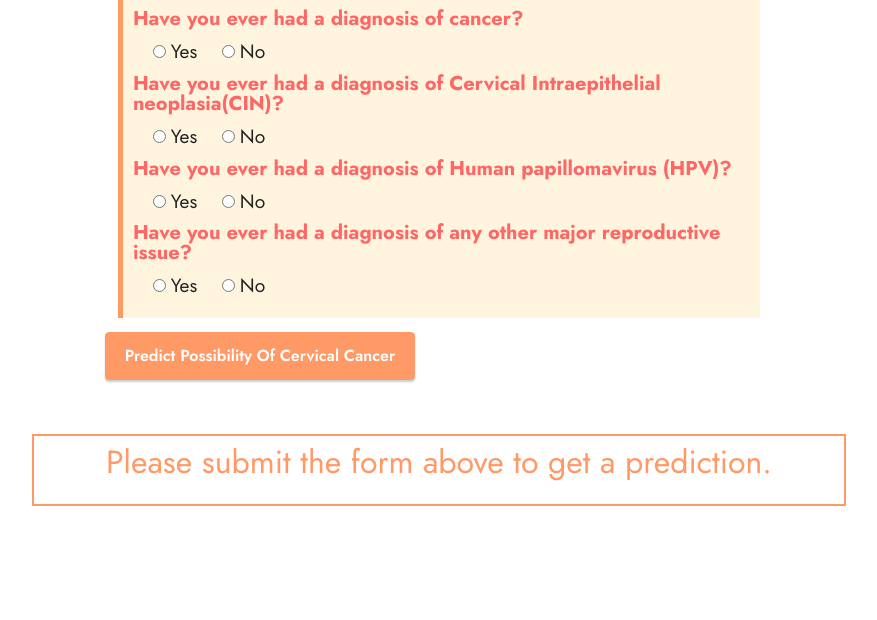
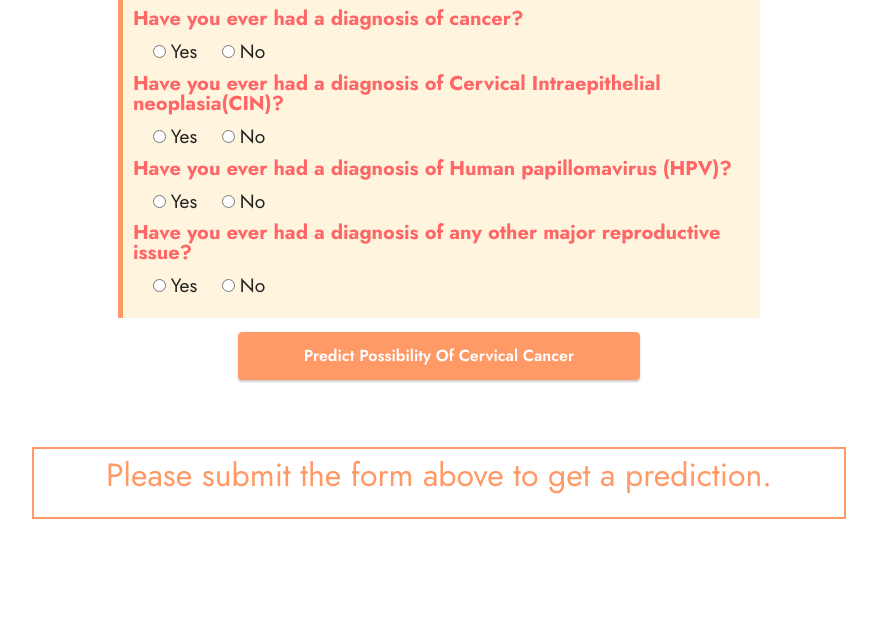
Before and after one commit to priyanshisharma/Feminine, a PHP site: page / in a window 1280 px wide, after a click on "Cervical Cancer Detection". Shown: the part 5035-5655 px from the top of the page, without its empty margins (201-1078 px from the left). Run offline with PHP 8.4, Linux system fonts and the light colour scheme; some libraries are stand-ins or nearby versions; some web fonts are replaced.

Commit message:
Adjust cervical form style

```diff
--- a/config.php
+++ b/config.php
@@ -2,7 +2,7 @@
 
 $server= "localhost";
 $username="root";
-$password="";
+$password="1234567";
 $con= mysqli_connect($server,$username,$password,'feminine');
 if(!$con){
     die("Error : Connection not made due to".mqsqli_connect_error());
--- a/styles/pcosTool.css
+++ b/styles/pcosTool.css
@@ -35,6 +35,10 @@
     width:60%;
     margin:2% 20%;
 }
+#cervical-predict{
+    width:60%;
+    margin:2% 20%;
+}
 .prediction-result{
     color:#ff9966;
     padding:3%;
```
